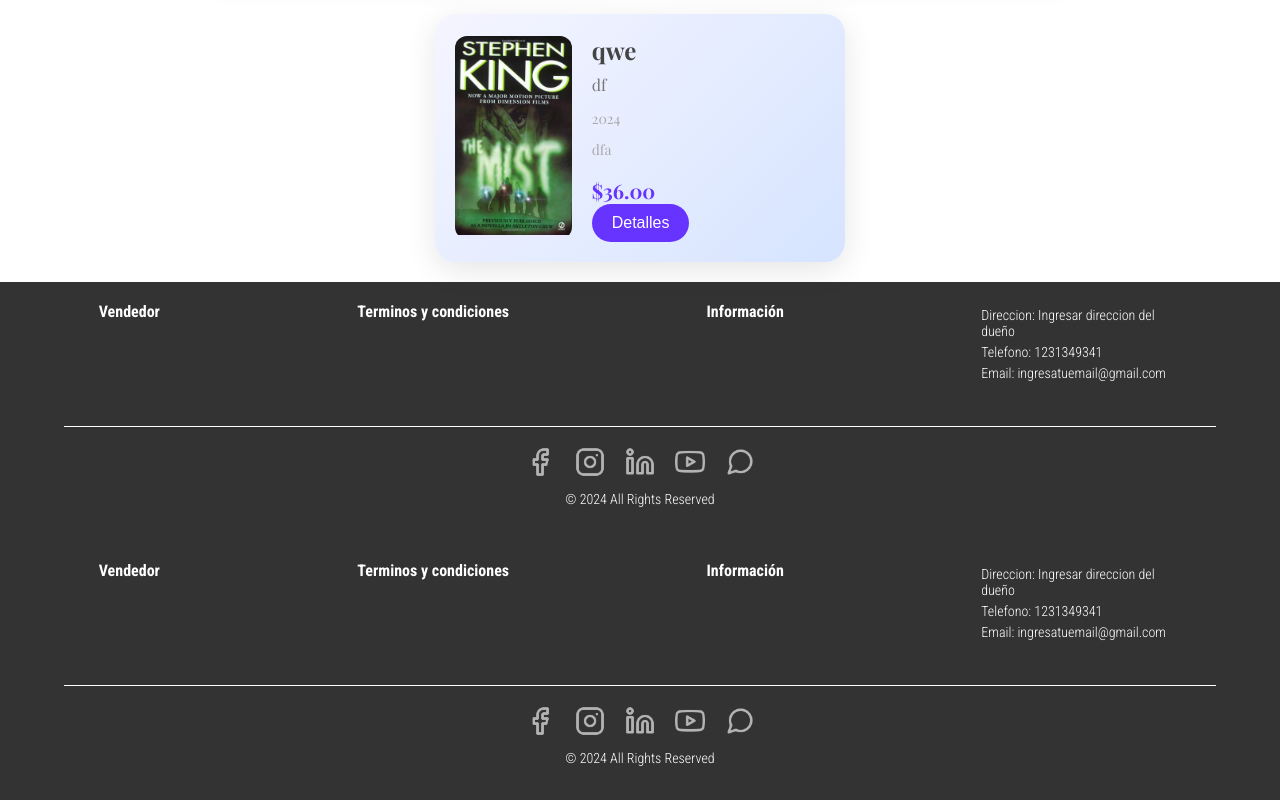
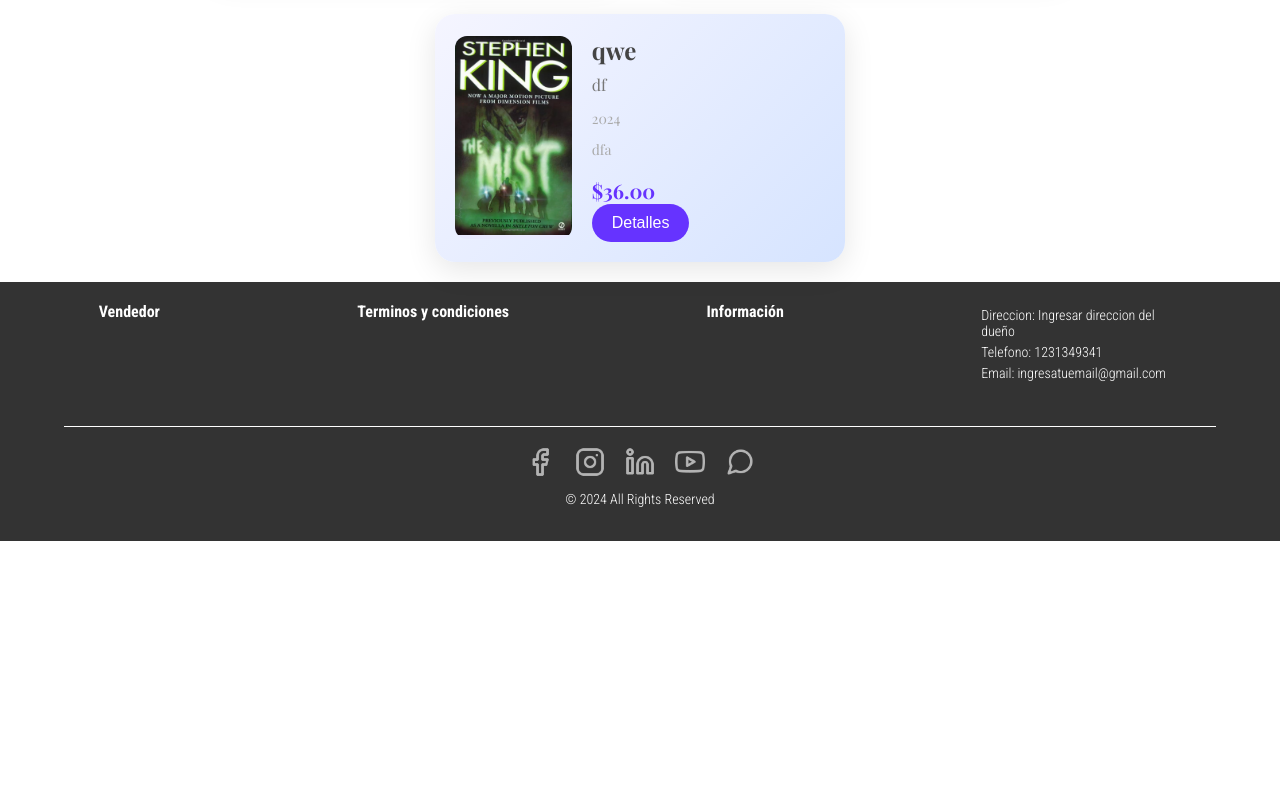
Before and after one commit to mramirezcc/pweb2-final, an Angular app in the folder frontend-angular/angular/entrePaginas/: page /libros in a window 1280 px wide. Shown: the part 938-1738 px from the top of the page. After the commit the page ends 1479 px from the top, so only its background shows below. Built offline with nearby package versions, Linux system fonts and the light colour scheme; a web font is replaced by a local one.

Commit message:
Cambios menores

```diff
--- a/frontend-angular/angular/entrePaginas/src/app/app-routing.module.ts
+++ b/frontend-angular/angular/entrePaginas/src/app/app-routing.module.ts
@@ -11,13 +11,9 @@ import { RegisterComponent } from './register/register.component';
 import { CarShopComponent } from './car-shop/car-shop.component';
 const routes: Routes = [
   { path: '', component: MainComponent },
-
   { path: 'shoppingCart', component: CarShopComponent },
-
   { path: 'user', component: UsuarioMainComponent },
-
   { path: 'vendedorLogin', component: VendedorLoginComponent },
-
   { path: 'vendedor', component: VendedorMainComponent },
   { path: 'libros', component: BookMainComponent},
   { path: 'registerUser', component: RegisterComponent},
--- a/frontend-angular/angular/entrePaginas/src/app/book-main/book-main.component.html
+++ b/frontend-angular/angular/entrePaginas/src/app/book-main/book-main.component.html
@@ -63,6 +63,3 @@
       (toggleBookDetails)="selectBook($event)">
     </app-list-books>
   </div>
-
-
-  <app-footer [registered]="true"></app-footer>
--- a/frontend-angular/angular/entrePaginas/src/app/main/main.component.ts
+++ b/frontend-angular/angular/entrePaginas/src/app/main/main.component.ts
@@ -19,6 +19,7 @@ export class MainComponent {
     console.log("called?");
     this.showAdvancedSearch = !this.showAdvancedSearch;
   }
+
   redirectBooks(nombre: string, autor: string, categoria: string, editorial: string, minY: number, maxY: number, minPrice: number, maxPrice: number): void {
     this.router.navigate(['/libros'], { queryParams: { nombre, autor, categoria, editorial, minY, maxY, minPrice, maxPrice } });
   }
--- a/frontend-angular/angular/entrePaginas/src/app/show-books/show-books.component.ts
+++ b/frontend-angular/angular/entrePaginas/src/app/show-books/show-books.component.ts
@@ -6,7 +6,6 @@ interface Book {
   author: string;
   price: number;
 }
-
 
 @Component({
   selector: 'app-show-books',
@@ -20,7 +19,7 @@ export class ShowBooksComponent {
       title: 'Metafizik',
       author: 'Aristoteles',
       price: 36.00
-    },
+    }
 
     // Agrega más libros según sea necesario
   ];
```
Also changed, not shown: 1 other file (tests, documents, lock files or other folders).
